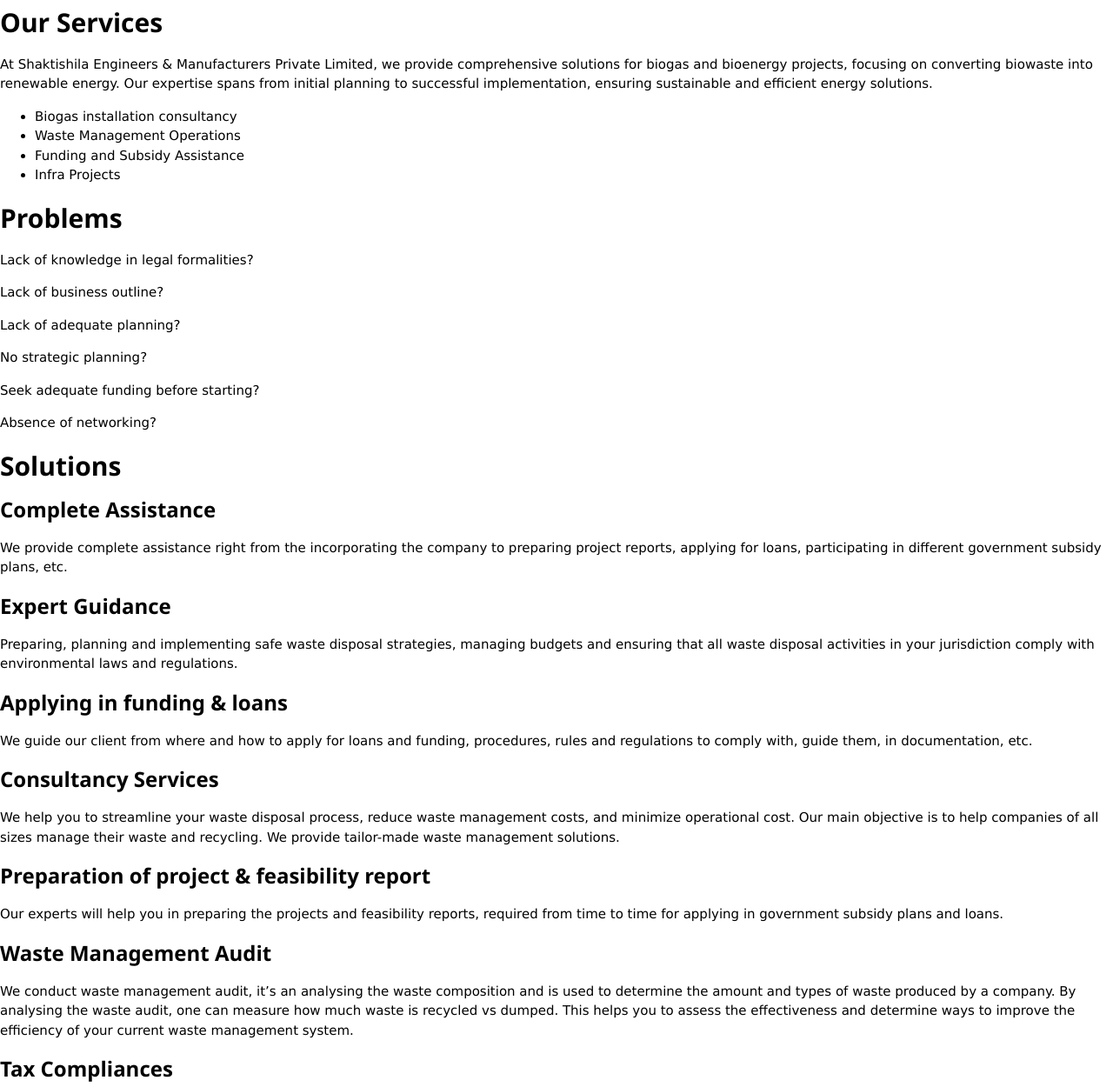
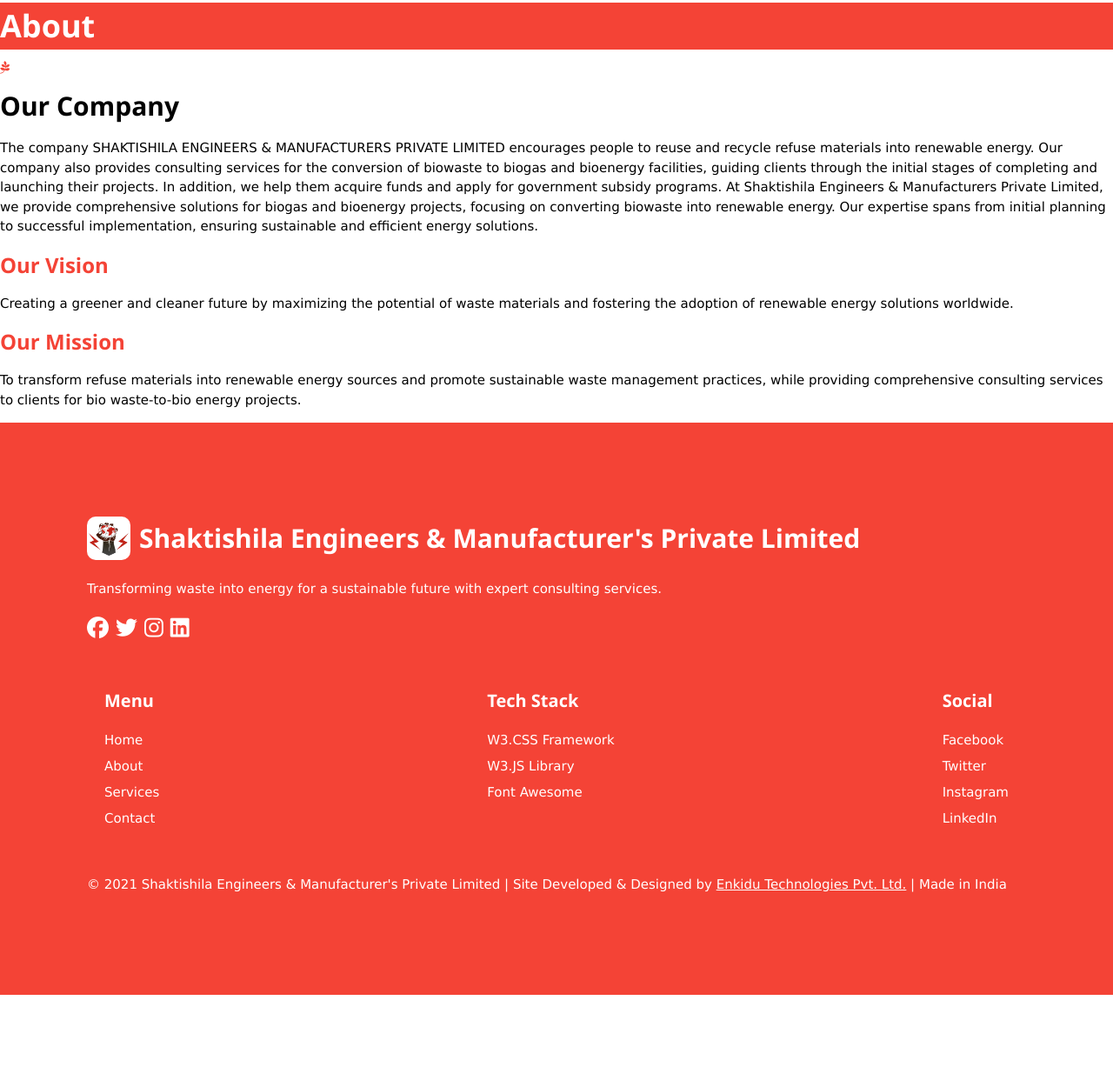
Before and after one commit to enkidu-technologies/shaktishila, a plain HTML site: page pages/about.html in a window 1280 px wide. Shown: the part 131-1381 px from the top of the page at 87% size. After the commit the page ends 1275 px from the top, so only its background shows below. Drawn offline with nearby package versions, Linux system fonts and the light colour scheme.

Commit message:
Update about.html with actual content

```diff
--- a/pages/about.html
+++ b/pages/about.html
@@ -1,17 +1,25 @@
 <!DOCTYPE html>
 <html lang="en">
-
   <head>
     <meta charset="UTF-8" />
     <meta name="viewport" content="width=device-width, initial-scale=1.0" />
     <title>Shaktishila Engineers & Manufacturer's Private Limited</title>
-    <link rel="shortcut icon" href="./img/logo-square.jpg" type="image/x-icon" />
+    <link
+      rel="shortcut icon"
+      href="../img/logo-square.jpg"
+      type="image/x-icon"
+    />
+    <link rel="stylesheet" href="../styles/about.css" />
     <link rel="stylesheet" href="../styles/style.css" />
     <link rel="stylesheet" href="../styles/mobile.css" />
     <link rel="stylesheet" href="https://www.w3schools.com/w3css/4/w3.css" />
-    <link rel="stylesheet" href="https://cdnjs.cloudflare.com/ajax/libs/font-awesome/6.7.2/css/all.min.css"
+    <link
+      rel="stylesheet"
+      href="https://cdnjs.cloudflare.com/ajax/libs/font-awesome/6.7.2/css/all.min.css"
       integrity="sha512-Evv84Mr4kqVGRNSgIGL/F/aIDqQb7xQ2vcrdIwxfjThSH8CSR7PBEakCr51Ck+w+/U6swU2Im1vVX0SVk9ABhg=="
-        crossorigin="anonymous" referrerpolicy="no-referrer" />
+      crossorigin="anonymous"
+      referrerpolicy="no-referrer"
+    />
     <script src="https://www.w3schools.com/lib/w3.js"></script>
   </head>
 
@@ -24,81 +32,99 @@
 
       <div class="w3-bar w3-red">
         <a href="/" class="w3-bar-item w3-button w3-hover-red">Home</a>
-            <a href="#about" class="w3-bar-item w3-button w3-hide-small w3-hover-white">About</a>
-            <a href="#services" class="w3-bar-item w3-button w3-hide-small w3-hover-white">Services</a>
-            <a href="#contact" class="w3-bar-item w3-button w3-hide-small w3-hover-white">Contact</a>
-            <a href="javascript:void(0)"
+        <a href="#" class="w3-bar-item w3-button w3-hide-small w3-hover-white"
+          >About</a
+        >
+        <a
+          href="./services.html"
+          class="w3-bar-item w3-button w3-hide-small w3-hover-white"
+          >Services</a
+        >
+        <a
+          href="./contact.html"
+          class="w3-bar-item w3-button w3-hide-small w3-hover-white"
+          >Contact</a
+        >
+        <a
+          href="javascript:void(0)"
           class="w3-bar-item w3-button w3-right w3-hide-large w3-hide-medium w3-hover-white"
-                onclick="myFunction()">&#9776;</a>
+          onclick="myFunction()"
+          >&#9776;</a
+        >
       </div>
 
-        <div id="navbar" class="w3-bar-block w3-red w3-hide w3-hide-large w3-hide-medium">
-            <a href="#about" class="w3-bar-item w3-button">About</a>
-            <a href="#services" class="w3-bar-item w3-button">Services</a>
-            <a href="#contact" class="w3-bar-item w3-button">Contact</a>
+      <div
+        id="navbar"
+        class="w3-bar-block w3-red w3-hide w3-hide-large w3-hide-medium"
+      >
+        <a href="#" class="w3-bar-item w3-button">About</a>
+        <a href="./services.html" class="w3-bar-item w3-button">Services</a>
+        <a href="./contact.html" class="w3-bar-item w3-button">Contact</a>
       </div>
     </header>
 
+    <div class="page-title w3-red">
+      <h1>About</h1>
+    </div>
+
     <main>
       <div>
-            <h2>Our Services</h2>
-            <p>At Shaktishila Engineers & Manufacturers Private Limited, we provide comprehensive solutions for biogas
-                and bioenergy projects, focusing on converting biowaste into renewable energy. Our expertise spans from
-                initial planning to successful implementation, ensuring sustainable and efficient energy solutions.</p>
-            <ul>
-                <li>Biogas installation consultancy</li>
-                <li>Waste Management Operations</li>
-                <li>Funding and Subsidy Assistance</li>
-                <li>Infra Projects</li>
-            </ul>
-
+        <i class="icon fa-brands fa-pagelines w3-text-red"></i>
+        <h2>Our Company</h2>
+        <p>
+          The company SHAKTISHILA ENGINEERS & MANUFACTURERS PRIVATE LIMITED encourages people to reuse and recycle refuse materials into renewable energy. Our company also provides consulting services for the conversion of biowaste to biogas and bioenergy facilities, guiding clients through the initial stages of completing and launching their projects. In addition, we help them acquire funds and apply for government subsidy programs. At Shaktishila Engineers & Manufacturers Private Limited, we provide comprehensive solutions for biogas and bioenergy projects, focusing on converting biowaste into renewable energy. Our expertise spans from initial planning to successful implementation, ensuring sustainable and efficient energy solutions.
+        </p>
       </div>
 
       <div>
-            <h2>Problems</h2>
-            <p>Lack of knowledge in legal formalities?</p>
-
-            <p>Lack of business outline?</p>
-
-            <p>Lack of adequate planning?</p>
-
-            <p>No strategic planning?</p>
-
-            <p>Seek adequate funding before starting?</p>
-
-            <p>Absence of networking?</p>
-
-            <h2>Solutions</h2>
-            <h3>Complete Assistance</h3>
-            <p>We provide complete assistance right from the incorporating the company to preparing project reports, applying for loans, participating in different government subsidy plans, etc.</p>
-
-            <h3>Expert Guidance</h3>
-            <p>Preparing, planning and implementing safe waste disposal strategies, managing budgets and ensuring that all waste disposal activities in your jurisdiction comply with environmental laws and regulations.</p>
-
-            <h3>Applying in funding & loans</h3>
-            <p>We guide our client from where and how to apply for loans and funding, procedures, rules and regulations to comply with, guide them, in documentation, etc.</p>
-
-            <h3>Consultancy Services</h3>
-            <p>We help you to streamline your waste disposal process, reduce waste management costs, and minimize operational cost. Our main objective is to help companies of all sizes manage their waste and recycling. We provide tailor-made waste management solutions.</p>
-
-            <h3>Preparation of project & feasibility report</h3>
-            <p>Our experts will help you in preparing the projects and feasibility reports, required from time to time for applying in government subsidy plans and loans.</p>
-
-            <h3>Waste Management Audit</h3>
-            <p>We conduct waste management audit, it’s an analysing the waste composition and is used to determine the amount and types of waste produced by a company. By analysing the waste audit, one can measure how much waste is recycled vs dumped. This helps you to assess the effectiveness and determine ways to improve the efficiency of your current waste management system.</p>
-
-            <h3>Tax Compliances</h3>
-            <p>We will guide you from all the aspects of compliances including tax compliances, we are one stop solution for them.</p>
-
+        <h3 class="w3-text-red">Our Vision</h3>
+        <p>Creating a greener and cleaner future by maximizing the potential of waste materials and fostering the adoption of renewable energy solutions worldwide.</p>
       </div>
 
       <div>
-            <h3>Contact Us</h3>
-            <p>Get in touch with us for expert guidance on converting biowaste to renewable energy.</p>
+        <h3 class="w3-text-red">Our Mission</h3>
+        <p>To transform refuse materials into renewable energy sources and promote sustainable waste management practices, while providing comprehensive consulting services to clients for bio waste-to-bio energy projects.</p>
+      </div>
+    </main>
+
+    <footer class="w3-red">
+        <div class="footer-title">
+          <img src="../img/logo-square.jpg" width="50px" alt="logo">
+        <h2>Shaktishila Engineers & Manufacturer's Private Limited</h2>
+        </div>
+        <p>Transforming waste into energy for a sustainable future with expert consulting services.</p>
+        <div>
+          <div class="social">
+            <a href="#"><i class="fab fa-facebook"></i></a>
+            <a href="#"><i class="fab fa-twitter"></i></a>
+            <a href="#"><i class="fab fa-instagram"></i></a>
+            <a href="#"><i class="fab fa-linkedin"></i></a>
+          </div>
+          <div class="links">
+            <ul>
+              <h4>Menu</h4>
+              <li><a href="/">Home</a></li>
+              <li><a href="#">About</a></li>
+              <li><a href="./services.html">Services</a></li>
+              <li><a href="./contact.html">Contact</a></li>
+            </ul>
+            <ul>
+              <h4>Tech Stack</h4>
+              <li><a href="#">W3.CSS Framework</a></li>
+              <li><a href="#">W3.JS Library</a></li>
+              <li><a href="#">Font Awesome</a></li>
+            </ul>
+            <ul>
+              <h4>Social</h4>
+              <li><a href="#">Facebook</a></li>
+              <li><a href="#">Twitter</a></li>
+              <li><a href="#">Instagram</a></li>
+              <li><a href="#">LinkedIn</a></li>
+            </ul>
           </div>
 
-    </main>
-
+          <p>&copy; 2021 Shaktishila Engineers & Manufacturer's Private Limited | Site Developed & Designed by <a href="https://enkidu.in" target="_blank">Enkidu Technologies Pvt. Ltd.</a> | Made in India </p>
+        </div>
+      </footer>
   </body>
-
 </html>
```
Lines whose indentation alone changed are shown as unchanged.
